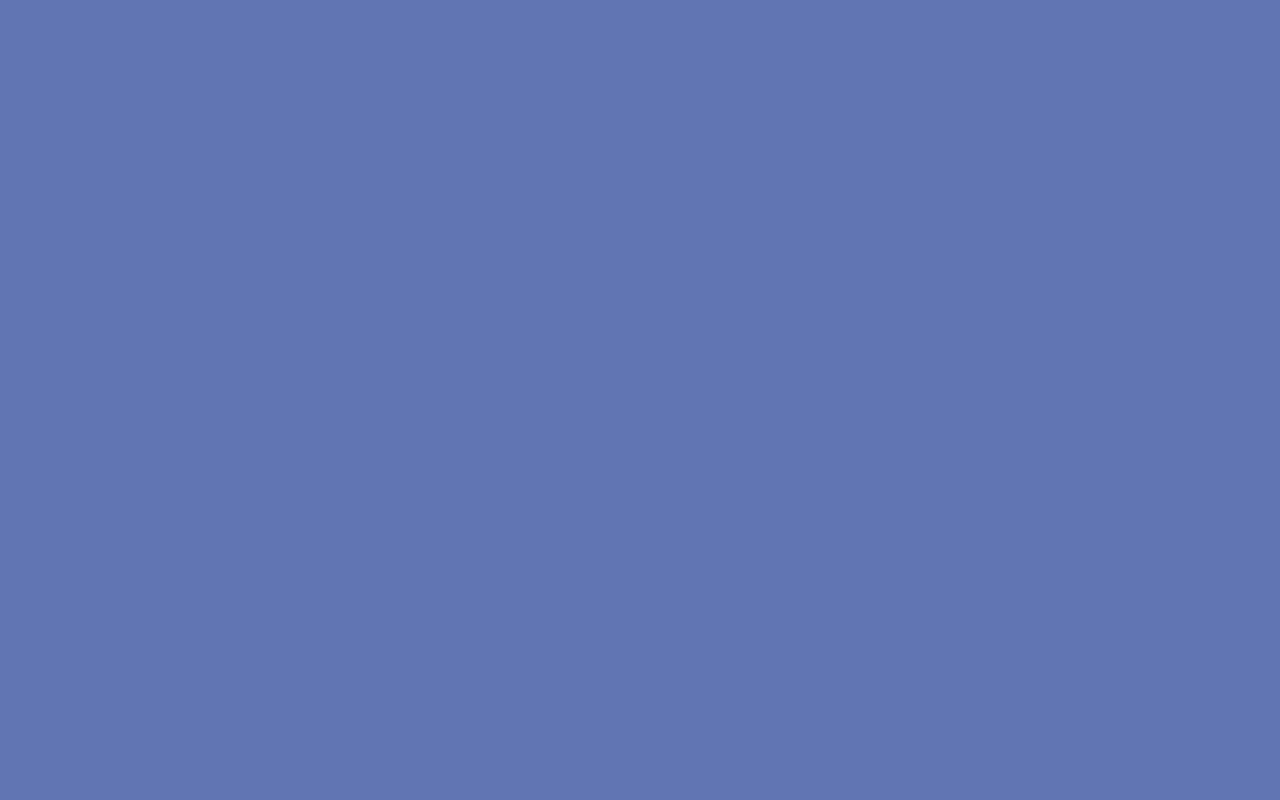
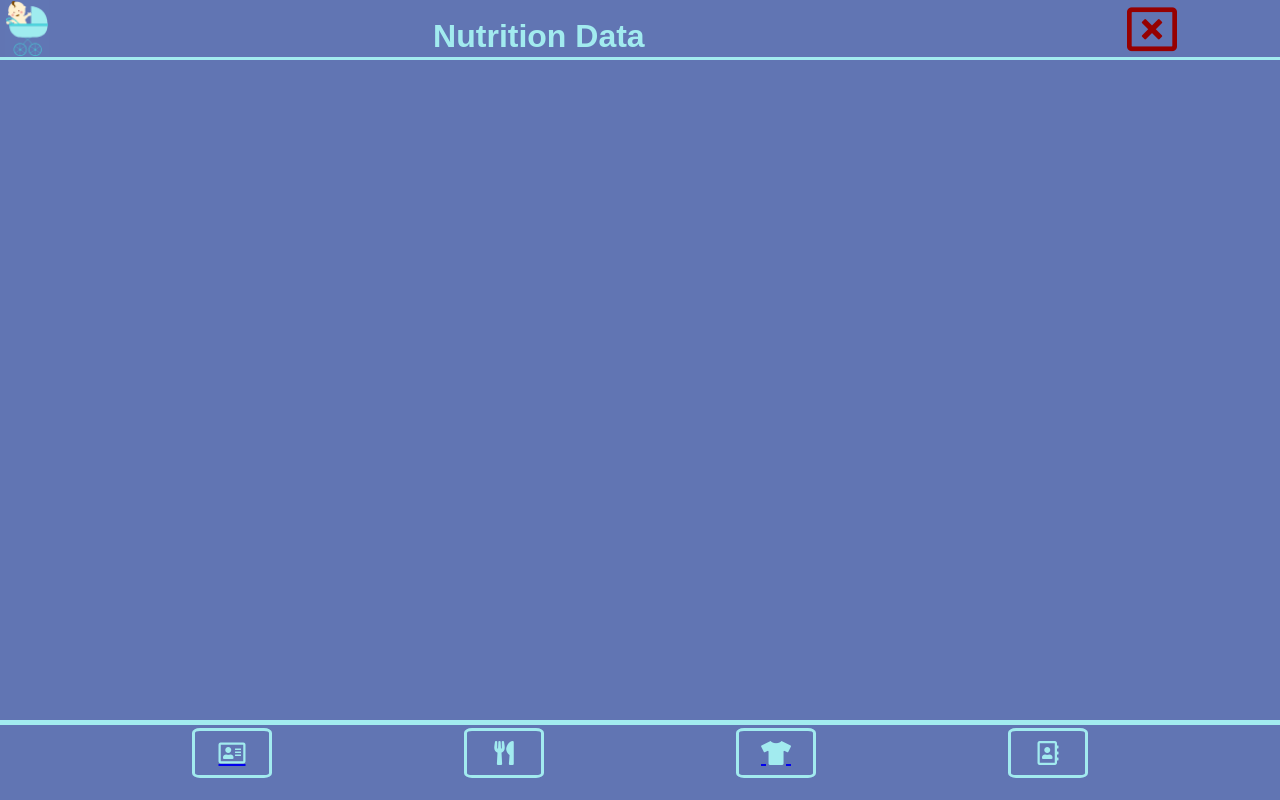
Before and after one commit to struebig/babysitter, a React (Create React App) app: page /foodData in a window 1280 px wide. Built offline with nearby package versions, Linux system fonts and the light colour scheme.

Commit message:
Add pages

```diff
--- a/src/app/App.js
+++ b/src/app/App.js
@@ -5,10 +5,9 @@ import GlobalStyles from "./GlobalStyles";
 import HouseholdForm from "../pages/Household";
 import Menu from "../pages/LandingPage";
 import ShowGeneralData from "../pages/GeneralData";
-/* import ShowFoodData from "../pages/FoodData";
+import ShowFoodData from "../pages/FoodData";
 import ShowClothingData from "../pages/ClothingData";
 import ShowContactsData from "../pages/ContactsData";
-*/
 
 function App() {
     return (
@@ -18,6 +17,17 @@ function App() {
                 <Route path="/" exact component={Menu} />
                 <Route path="/familyData" exact component={HouseholdForm} />
                 <Route path="/generalData" exact component={ShowGeneralData} />
+                <Route path="/foodData" exact component={ShowFoodData} />
+                <Route
+                    path="/clothingData"
+                    exact
+                    component={ShowClothingData}
+                />
+                <Route
+                    path="/contactsData"
+                    exact
+                    component={ShowContactsData}
+                />
             </Switch>
         </Router>
     );
@@ -26,9 +36,6 @@ function App() {
 export default App;
 
 /*
-<Route path="/foodData" exact component={ShowGeneralData} />
-<Route path="/clothingData" exact component={ShowClothingData} />
-<Route path="/contactsData" exact component={ShowContactsData} />
 
 
 
--- a/src/app/GlobalStyles.js
+++ b/src/app/GlobalStyles.js
@@ -11,4 +11,9 @@ body {
     color: #A2EBEF;
     font-family: sans-serif;
 }
+button {
+    display: flex;
+    align-items: center;
+    justify-content: center;
+}
 `;
--- a/src/components/Footer.js
+++ b/src/components/Footer.js
@@ -1,44 +1,38 @@
-import PropTypes from "prop-types";
+/*import PropTypes from "prop-types";*/
 import React from "react";
 import styled from "styled-components";
+import ButtonLink from "../components/LinkButton";
 
 const StyledFooter = styled.div`
     display: flex;
     justify-content: space-evenly;
+    align-items: center;
     width: 100%;
     height: 60px;
     background-color: #6175b3;
     border-top: solid #a2ebef 5px;
 `;
 
-const PageSwitchButton = styled.button`
-    width: 100%;
-    height: 100%;
-    font-size: 100%;
-    border: none;
-    /*color: ${props => (props.active ? "#1B4353" : "2892D7")};*/
-    background: #6175b3;
-`;
-
 function ShowPages({ active, onClick }) {
     return (
         <StyledFooter>
-            <PageSwitchButton active={active} onClick={onClick}>
+            <ButtonLink to="/generalData" active={active} onClick={onClick}>
                 <i class="far fa-address-card" />
-            </PageSwitchButton>
-            <PageSwitchButton active={active} onClick={onClick}>
+            </ButtonLink>
+            <ButtonLink to="/foodData" active={active} onClick={onClick}>
                 <i class="fas fa-utensils" />
-            </PageSwitchButton>
-            <PageSwitchButton active={active} onClick={onClick}>
+            </ButtonLink>
+            <ButtonLink to="/clothingData" active={active} onClick={onClick}>
                 <i class="fas fa-tshirt" />
-            </PageSwitchButton>
-            <PageSwitchButton active={active} onClick={onClick}>
+            </ButtonLink>
+            <ButtonLink to="/contactsData" active={active} onClick={onClick}>
                 <i class="far fa-address-book" />
-            </PageSwitchButton>
+            </ButtonLink>
         </StyledFooter>
     );
 }
 
+/*
 PageSwitchButton.propTypes = {
     active: PropTypes.bool,
     onClick: PropTypes.func
@@ -46,6 +40,6 @@ PageSwitchButton.propTypes = {
 
 PageSwitchButton.defaultProps = {
     active: false
-};
+};*/
 
 export default ShowPages;
--- a/src/components/Grid.js
+++ b/src/components/Grid.js
@@ -2,8 +2,8 @@ import React from "react";
 import styled from "styled-components";
 
 const types = {
-    main: "20% auto 10%",
-    showData: "20% auto 10%",
+    main: "20% 5% 20% 20% 5% 20% 10%",
+    showData: "auto auto 10%",
     form: "auto auto"
 };
 function getType(type) {
--- /dev/null
+++ b/src/components/LinkButton.js
@@ -0,0 +1,27 @@
+import React from "react";
+import styled from "styled-components";
+import { Link } from "react-router-dom";
+
+const PageSwitchButton = styled.button`
+    width: 80px;
+    height: 50px;
+    font-size: 100%;
+    border: solid #a2ebef;
+    border-radius: 10%;
+    /*color: ${props => (props.active ? "#1B4353" : "2892D7")};
+    background: #6175b3;*/
+    background-color: transparent;
+    color: #a2ebef;
+`;
+
+function ButtonLink({ active, onClick, children, to, ...other }) {
+    return (
+        <Link to={to}>
+            <PageSwitchButton active={active} onClick={onClick} {...other}>
+                {children}
+            </PageSwitchButton>
+        </Link>
+    );
+}
+
+export default ButtonLink;
--- a/src/components/ShowDataHeader.js
+++ b/src/components/ShowDataHeader.js
@@ -19,7 +19,7 @@ const StyledIcon = styled.img`
 const StyledButton = styled.button`
     width: 20%;
     height: 100%;
-    font-size: 100%;
+    font-size: 50px
     border: none;
     background-color: #6175b3;
     color: #960000;
--- a/src/pages/ClothingData.js
+++ b/src/pages/ClothingData.js
@@ -0,0 +1,49 @@
+/* import PropTypes from "prop-types";*/
+import React from "react";
+import styled from "styled-components";
+//import Headline from "../components/Headline";
+//import Output from "../components/Output";
+import ShowPages from "../components/Footer";
+//import { getHouseholdFromStorage } from "../utils/storage";
+import HeaderData from "../components/ShowDataHeader";
+import Grid from "../components/Grid";
+
+const Container = styled.div`
+    overflow: auto;
+`;
+
+function ShowClothingData({ history }) {
+    /*const data = getHouseholdFromStorage() || {
+        familyName: "",
+        nameParentOne: "",
+        roleParentOne: "Mother",
+        phoneParentOne: "",
+        nameParentTwo: "",
+        roleParentTwo: "Father",
+        phoneParentTwo: "",
+        street: "",
+        houseNo: "",
+        zip: "",
+        city: ""
+    };*/
+
+    function handleCancel() {
+        history.replace("/");
+    }
+
+    return (
+        <>
+            <Grid type="showData">
+                <HeaderData
+                    title="Clothing"
+                    button="button"
+                    handleCancel={handleCancel}
+                />
+                <Container />
+                <ShowPages />
+            </Grid>
+        </>
+    );
+}
+
+export default ShowClothingData;
--- a/src/pages/ContactsData.js
+++ b/src/pages/ContactsData.js
@@ -0,0 +1,49 @@
+/* import PropTypes from "prop-types";*/
+import React from "react";
+import styled from "styled-components";
+//import Headline from "../components/Headline";
+//import Output from "../components/Output";
+import ShowPages from "../components/Footer";
+//import { getHouseholdFromStorage } from "../utils/storage";
+import HeaderData from "../components/ShowDataHeader";
+import Grid from "../components/Grid";
+
+const Container = styled.div`
+    overflow: auto;
+`;
+
+function ShowContactsData({ history }) {
+    /*const data = getHouseholdFromStorage() || {
+        familyName: "",
+        nameParentOne: "",
+        roleParentOne: "Mother",
+        phoneParentOne: "",
+        nameParentTwo: "",
+        roleParentTwo: "Father",
+        phoneParentTwo: "",
+        street: "",
+        houseNo: "",
+        zip: "",
+        city: ""
+    };*/
+
+    function handleCancel() {
+        history.replace("/");
+    }
+
+    return (
+        <>
+            <Grid type="showData">
+                <HeaderData
+                    title="Contacts"
+                    button="button"
+                    handleCancel={handleCancel}
+                />
+                <Container />
+                <ShowPages />
+            </Grid>
+        </>
+    );
+}
+
+export default ShowContactsData;
--- a/src/pages/FoodData.js
+++ b/src/pages/FoodData.js
@@ -0,0 +1,49 @@
+/* import PropTypes from "prop-types";*/
+import React from "react";
+import styled from "styled-components";
+//import Headline from "../components/Headline";
+//import Output from "../components/Output";
+import ShowPages from "../components/Footer";
+//import { getHouseholdFromStorage } from "../utils/storage";
+import HeaderData from "../components/ShowDataHeader";
+import Grid from "../components/Grid";
+
+const Container = styled.div`
+    overflow: auto;
+`;
+
+function ShowFoodData({ history }) {
+    /*const data = getHouseholdFromStorage() || {
+        familyName: "",
+        nameParentOne: "",
+        roleParentOne: "Mother",
+        phoneParentOne: "",
+        nameParentTwo: "",
+        roleParentTwo: "Father",
+        phoneParentTwo: "",
+        street: "",
+        houseNo: "",
+        zip: "",
+        city: ""
+    };*/
+
+    function handleCancel() {
+        history.replace("/");
+    }
+
+    return (
+        <>
+            <Grid type="showData">
+                <HeaderData
+                    title="Nutrition Data"
+                    button="button"
+                    handleCancel={handleCancel}
+                />
+                <Container />
+                <ShowPages />
+            </Grid>
+        </>
+    );
+}
+
+export default ShowFoodData;
--- a/src/pages/GeneralData.js
+++ b/src/pages/GeneralData.js
@@ -6,10 +6,13 @@ import Output from "../components/Output";
 import ShowPages from "../components/Footer";
 import { getHouseholdFromStorage } from "../utils/storage";
 import HeaderData from "../components/ShowDataHeader";
+import Grid from "../components/Grid";
 
-const Container = styled.div``;
+const Container = styled.div`
+    overflow: auto;
+`;
 
-function ShowGeneralData(history) {
+function ShowGeneralData({ history }) {
     const data = getHouseholdFromStorage() || {
         familyName: "",
         nameParentOne: "",
@@ -30,6 +33,7 @@ function ShowGeneralData(history) {
 
     return (
         <>
+            <Grid type="showData">
                 <HeaderData
                     title="General Data"
                     button="button"
@@ -51,6 +55,7 @@ function ShowGeneralData(history) {
                     <Output label="City" name={data.city} />
                 </Container>
                 <ShowPages />
+            </Grid>
         </>
     );
 }
--- a/src/pages/LandingPage.js
+++ b/src/pages/LandingPage.js
@@ -3,12 +3,8 @@ import React from "react";
 /*import Headline from "../components/Headline";*/
 import styled from "styled-components";
 import logo from "../ressources/logo.png";
-
-const Grid = styled.div`
-    display: grid;
-    height: 100vh;
-    grid-template-rows: 20% auto 10%;
-`;
+import Grid from "../components/Grid";
+import Headline from "../components/Headline";
 
 const StyledLogo = styled.div`
     display: flex;
@@ -17,11 +13,24 @@ const StyledLogo = styled.div`
 `;
 const Main = styled.div`
     display: flex;
-    justify-content: center;
-    overflow: auto;
+    flex-direction: row;
+    justify-content: space-around;
+    align-items: center;
 `;
 const Credit = styled.div`
-    font-size: 5px;
+    font-size: 10px;
+    display: flex;
+    align-items: flex-end;
+`;
+
+const MenuButton = styled.button`
+    height: 100px;
+    width: 100px;
+    border: solid 5px #a2ebef;
+    border-radius: 10%;
+    font-size: 80px;
+    background-color: transparent;
+    color: #a2ebef;
 `;
 
 function Menu({ history }) {
@@ -33,14 +42,29 @@ function Menu({ history }) {
     }
 
     return (
-        <Grid>
+        <Grid type="main">
             <StyledLogo>
                 <img src={logo} alt="Logo" width="110%" />
             </StyledLogo>
+            <Headline size="M">Family</Headline>
             <Main>
-                <button onClick={handleClick}>Family Data</button>
-
-                <button onClick={showData}>Babysitter</button>
+                <MenuButton onClick={handleClick}>
+                    <i class="fas fa-home" />
+                </MenuButton>
+            </Main>
+            <Main>
+                <MenuButton>
+                    <i class="fas fa-child" />
+                </MenuButton>
+                <MenuButton>
+                    <i class="fas fa-plus" />
+                </MenuButton>
+            </Main>
+            <Headline size="M">Nanny</Headline>
+            <Main>
+                <MenuButton onClick={showData}>
+                    <i class="fas fa-baby-carriage" />
+                </MenuButton>
             </Main>
             <Credit>
                 Logo erstellt mit{" "}
```
Lines whose indentation alone changed are shown as unchanged.
